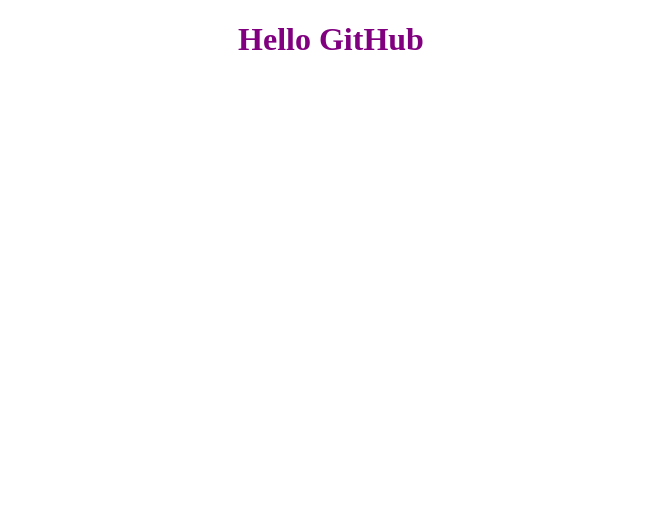
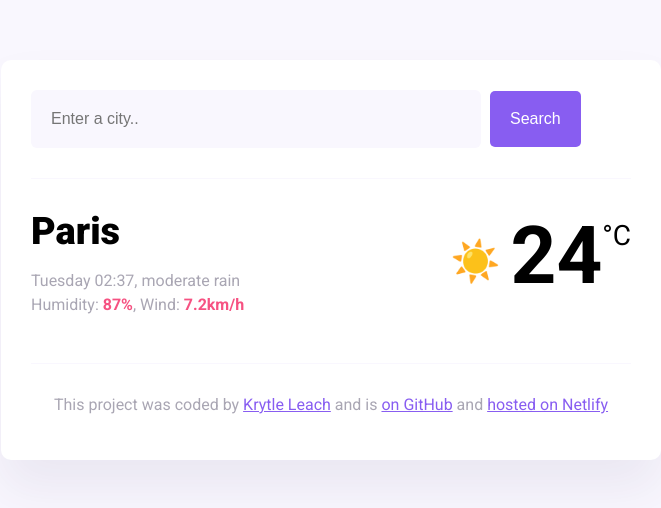
Before and after one commit to krystleL21/my-awsome-shecodes-KL, a plain HTML site: page index.html in a window 1280 px wide. Shown: the whole page, without its empty margins (309-970 px from the left). Drawn offline with nearby package versions, Linux system fonts and the light colour scheme.

Commit message:
Updated code with new data
Shecodes week 6 homework push and deploy

```diff
--- a/index.html
+++ b/index.html
@@ -3,11 +3,69 @@
   <head>
     <meta charset="UTF-8" />
     <meta name="viewport" content="width=device-width, initial-scale=1.0" />
-    <title>My Github file</title>
-    <link rel="Stylesheet" href="style-github.css" />
+    <link rel="preconnect" href="https://fonts.googleapis.com" />
+    <link rel="preconnect" href="https://fonts.gstatic.com" crossorigin />
+    <link
+      href="https://fonts.googleapis.com/css2?family=Roboto:ital,wght@0,100;0,400;0,500;0,700;0,900;1,100;1,300;1,400;1,500;1,700;1,900&display=swap"
+      rel="stylesheet"
+    />
+    <script src="https://cdn.jsdelivr.net/npm/axios@1.1.2/dist/axios.min.js"></script>
+    <link rel="stylesheet" href="src/styles.css" />
+    <title>My weather application</title>
   </head>
   <body>
-    <h1>Hello GitHub</h1>
+    <div class="weather-app">
+      <header>
+        <form id="search-form">
+          <input
+            type="search"
+            placeholder="Enter a city.."
+            required
+            class="search-input"
+            id="search-input"
+          />
+          <input type="submit" value="Search" class="search-button" />
+        </form>
+      </header>
+      <main>
+        <div class="current-weather">
+          <div>
+            <h1 class="current-city" id="current-city">Paris</h1>
+            <p class="current-details">
+              <span id="current-date"></span>, moderate rain <br />
+              Humidity: <strong>87%</strong>, Wind: <strong>7.2km/h</strong>
+            </p>
+          </div>
+          <div class="current-temperature">
+            <span class="current-temperature-icon">☀️</span
+            ><span class="current-temperature-value" id="current-temperature"
+              >24</span
+            ><span class="current-temperature-unit">°C</span>
+          </div>
+        </div>
+      </main>
+      <footer>
+        <p>
+          This project was coded by
+          <a
+            href="https://github.com/wecodeschool/my-awsome-app"
+            target="_blank"
+            >Krytle Leach</a
+          >
+          and is
+          <a
+            href="https://github.com/wecodeschool/my-awsome-app"
+            target="_blank"
+          >
+            on GitHub</a
+          >
+          and
+          <a href="https://gentle-dragon-02f996.netlify.app/" target="_blank"
+            >hosted on Netlify</a
+          >
+        </p>
+      </footer>
+    </div>
   </body>
-  <script src="githubJava.js"></script>
+  <script src="src/indexjava.js"></script>
 </html>
--- /dev/null
+++ b/src/indexjava.js
@@ -0,0 +1,53 @@
+function displayTemperature(response) {
+  let temperatureElement = document.querySelector("#current-temperature");
+  let temperature = Math.round(response.data.temperature.current);
+  let cityElement = document.querySelector("#current-city");
+  cityElement.innerHTML = response.data.city;
+  temperatureElement.innerHTML = temperature;
+}
+
+function search(event) {
+  event.preventDefault();
+  let searchInputElement = document.querySelector("#search-input");
+  let city = searchInputElement.value;
+
+  let apiKey = "b68t905a51397a01bf1fcdf4ao4dde24";
+  let apiUrl = `https://api.shecodes.io/weather/v1/current?query=${city}&key=${apiKey}&units=metric`;
+
+  axios.get(apiUrl).then(displayTemperature);
+}
+
+function formatDate(date) {
+  let minutes = date.getMinutes();
+  let hours = date.getHours();
+  let day = date.getDay();
+
+  if (minutes < 10) {
+    minutes = `0${minutes}`;
+  }
+
+  if (hours < 10) {
+    hours = `0${hours}`;
+  }
+
+  let days = [
+    "Sunday",
+    "Monday",
+    "Tuesday",
+    "Wednesday",
+    "Thursday",
+    "Friday",
+    "Saturday",
+  ];
+
+  let formattedDay = days[day];
+  return `${formattedDay} ${hours}:${minutes}`;
+}
+
+let searchForm = document.querySelector("#search-form");
+searchForm.addEventListener("submit", search);
+
+let currentDateELement = document.querySelector("#current-date");
+let currentDate = new Date();
+
+currentDateELement.innerHTML = formatDate(currentDate);
--- /dev/null
+++ b/src/styles.css
@@ -0,0 +1,98 @@
+body {
+  background: #f9f7fe;
+  font-family: "Roboto", sans-serif;
+}
+
+a {
+  color: #885df1;
+}
+
+.weather-app {
+  background: white;
+  max-width: 600px;
+  margin: 60px auto;
+  padding: 30px;
+  border-radius: 10px;
+  box-shadow: 0 30px 50px rgba(65, 50, 100, 0.08);
+}
+
+header {
+  border-bottom: 1px solid #f9f7fe;
+  padding-bottom: 30px;
+}
+
+.search-input {
+  background-color: #f9f7fe;
+  border: none;
+  color: rgba(39, 33, 66, 0.4);
+  font-size: 16px;
+  padding: 20px;
+  width: 75%;
+  border-radius: 6px;
+}
+
+.search-button {
+  margin-left: 5px;
+  font-size: 16px;
+  background-color: #885df1;
+  color: white;
+  border: none;
+  padding: 20px;
+  line-height: 1;
+  border-radius: 5px;
+}
+
+main {
+  padding: 30px 0;
+}
+
+.current-temperature {
+  font-size: 48px;
+}
+
+.current-weather {
+  display: flex;
+  justify-content: space-between;
+}
+
+.current-city {
+  font-size: 38px;
+  font-weight: 900;
+  margin: 0;
+}
+.current-details {
+  color: rgba(39, 33, 66, 0.4);
+  font-size: 16px;
+  font-weight: 400;
+  line-height: 24px;
+}
+
+.current-details strong {
+  color: #f65282;
+}
+
+.current-temperature-icon {
+  position: relative;
+  top: -8px;
+  font-size: 40px;
+  margin-right: 10px;
+}
+
+.current-temperature-value {
+  font-size: 80px;
+  font-weight: bold;
+}
+
+.current-temperature-unit {
+  font-size: 28px;
+  position: relative;
+  top: -38px;
+}
+
+footer {
+  border-top: 1px solid #f9f7fe;
+  text-align: center;
+  padding-top: 15px;
+
+  color: rgba(39, 33, 66, 0.4);
+}
--- a/style-github.css
+++ /dev/null
@@ -1,4 +0,0 @@
-h1 {
-    text-align: center;
-    color: purple;
-}
```
Also changed, not shown: githubJava.js (deleted).
